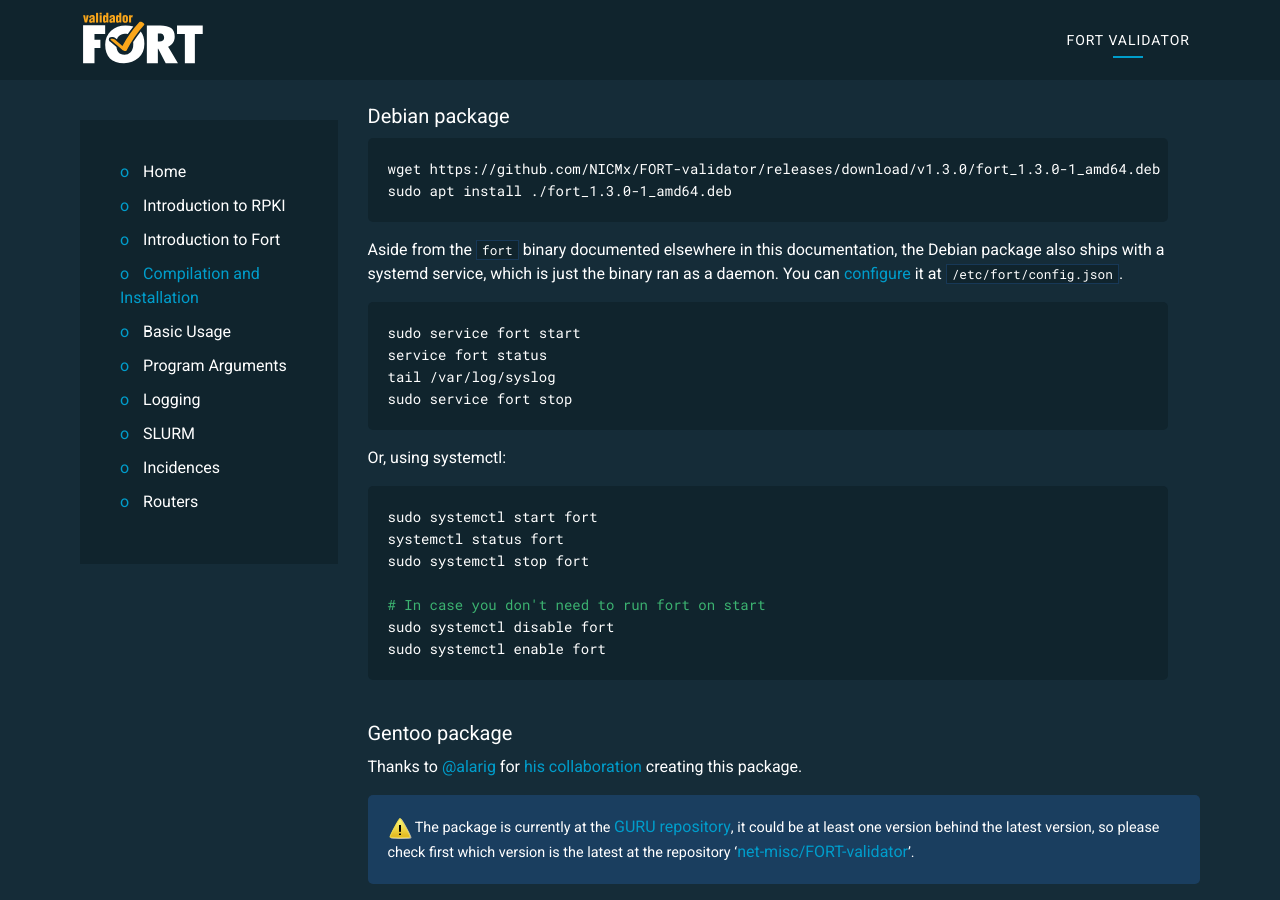
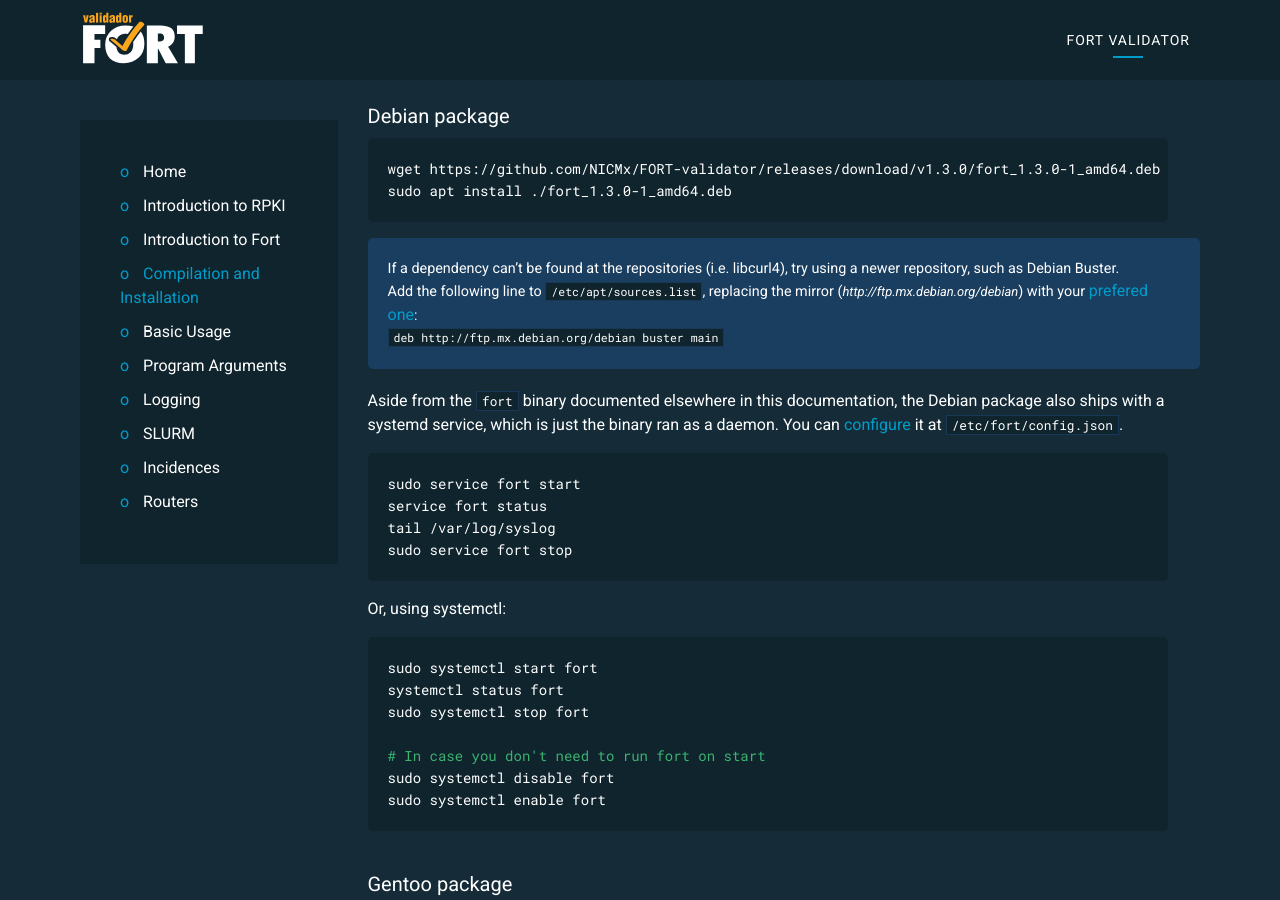
Before and after one commit to NICMx/FORT-validator, a Jekyll site: the page built from docs/installation.md, in a window 1280 px wide and 900 px high, scrolled down 1845 px. Built offline with Jekyll 4.4.1, drawn with Linux system fonts in a browser that asks for light colours.

Commit message:
Add paragraph to help when installing debian package

```diff
--- a/docs/installation.md
+++ b/docs/installation.md
@@ -68,6 +68,12 @@ mkdir ~/tal
 wget https://github.com/NICMx/FORT-validator/releases/download/v{{ site.fort-latest-version }}/fort_{{ site.fort-latest-version }}-1_amd64.deb
 sudo apt install ./fort_{{ site.fort-latest-version }}-1_amd64.deb
 {% endhighlight %}
+
+> If a dependency can't be found at the repositories (i.e. libcurl4), try using a newer repository, such as Debian Buster.
+>
+> Add the following line to `/etc/apt/sources.list`, replacing the mirror (_http://ftp.mx.debian.org/debian_) with your [prefered one](https://www.debian.org/mirror/list):
+>
+> `deb http://ftp.mx.debian.org/debian buster main`
 
 Aside from the `fort` binary documented elsewhere in this documentation, the Debian package also ships with a systemd service, which is just the binary ran as a daemon. You can [configure](usage.html#--configuration-file) it at `/etc/fort/config.json`.
 
```
